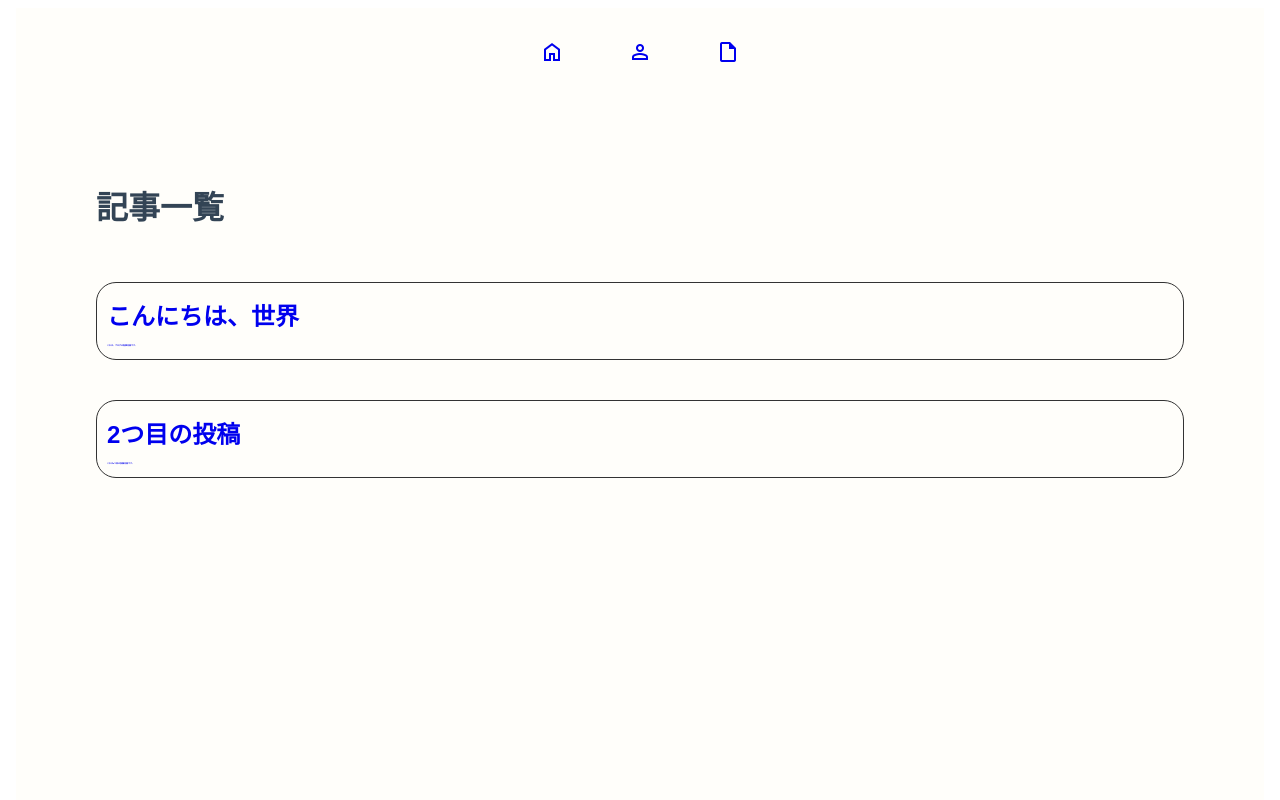
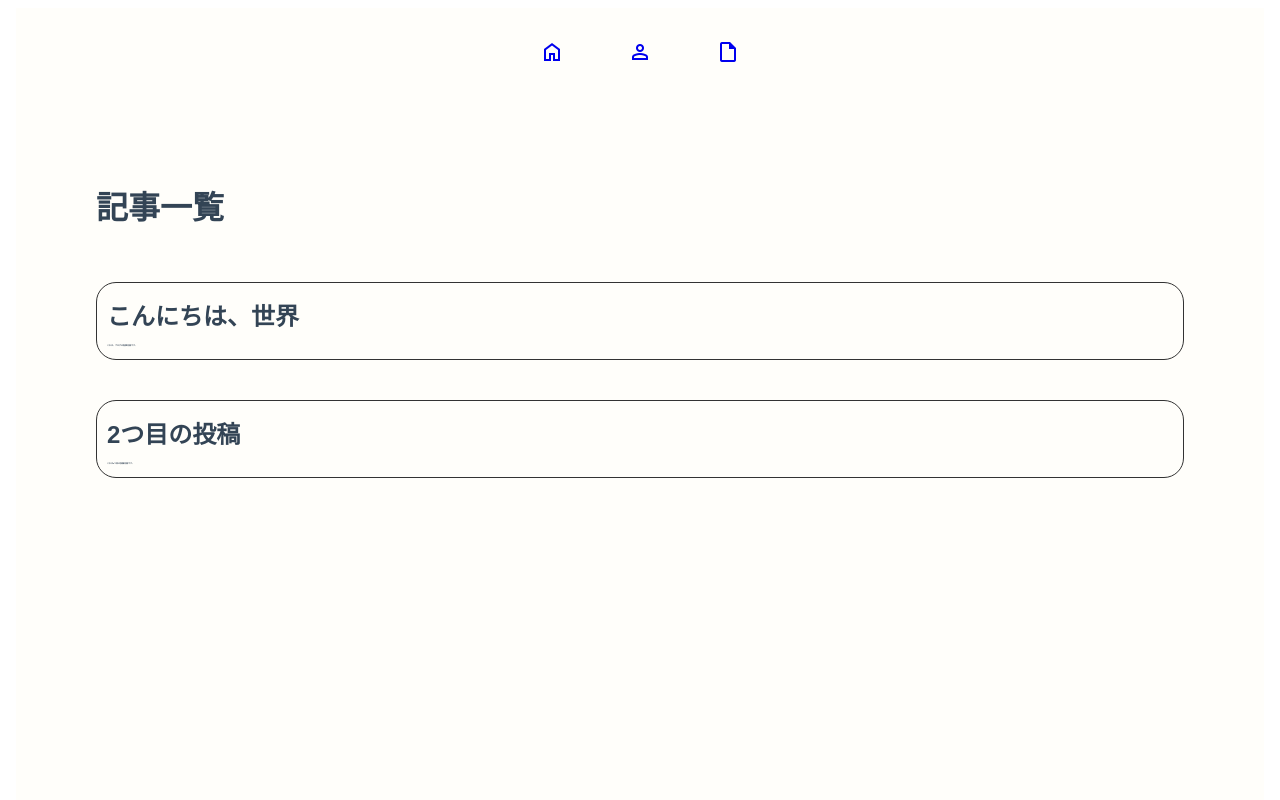
Before and after one commit to Daiki48/dnfolio, a SvelteKit app: page /blog in a window 1280 px wide. Shown: the top 800 px of the page. Built offline with nearby package versions, Linux system fonts and the light colour scheme.

Commit message:
:wrench: Update a tag color

```diff
--- a/src/components/layouts/Header.svelte
+++ b/src/components/layouts/Header.svelte
@@ -25,7 +25,7 @@
 	}
 
 	ul li a:visited {
-		color: inherit;
+		color: #345 !important;
 	}
 
 	li::after {
--- a/src/routes/blog/+page.svelte
+++ b/src/routes/blog/+page.svelte
@@ -27,6 +27,7 @@
 
 	a {
 		text-decoration: none;
+		color: #345 !important;
 	}
 
 	a:visited {
```
